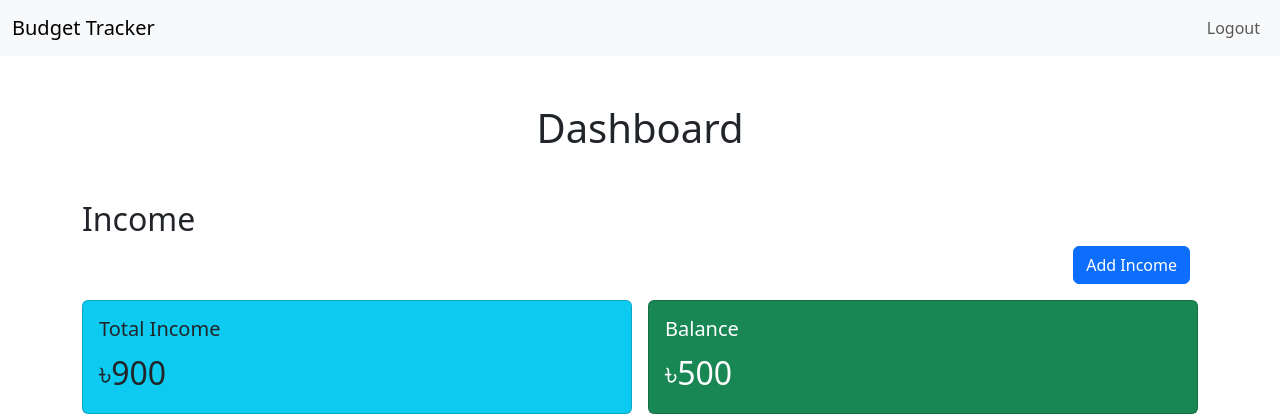
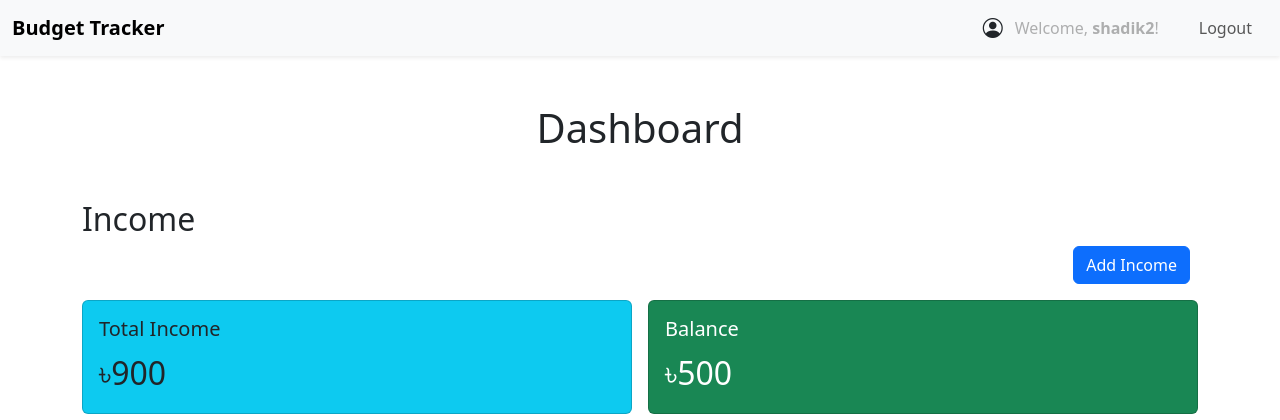
Before and after one commit to shadikhasan/Budget-Tracker-webapp, a Django app: page / in a window 1280 px wide. Shown: the top 420 px of the page. Run offline with Django 4.2, Linux system fonts and the light colour scheme; a user stored in the database is signed in; data comes from the database, SQL or seed files in the repository; both versions use the stored data as it was after the commit.

Commit message:
Improve HTML structure and enhance UI elements
Refactors HTML templates by updating indentation and structure for better readability. Enhances UI with Bootstrap icons, button styling, and additional classes for improved user experience. Updates the navbar to include user-specific details and a more polished look.

```diff
--- a/tracker/templates/tracker/dashboard.html
+++ b/tracker/templates/tracker/dashboard.html
@@ -12,9 +12,9 @@
   </head>
   <body>
     <!-- Navbar -->
-    <nav class="navbar navbar-expand-lg navbar-light bg-light">
+<nav class="navbar navbar-expand-lg navbar-light bg-light shadow-sm">
   <div class="container-fluid">
-        <a class="navbar-brand" href="#">Budget Tracker</a>
+    <a class="navbar-brand fw-bold" href="#">Budget Tracker</a>
     <button
       class="navbar-toggler"
       type="button"
@@ -26,21 +26,31 @@
     >
       <span class="navbar-toggler-icon"></span>
     </button>
-        <div class="collapse navbar-collapse" id="navbarNav">
-          <ul class="navbar-nav ms-auto">
+    <div class="collapse navbar-collapse justify-content-end" id="navbarNav">
+      <ul class="navbar-nav align-items-center">
         {% if user.is_authenticated %}
+        <li class="nav-item me-3 d-flex align-items-center">
+          <i class="bi bi-person-circle fs-5 me-1"></i>
+          <span class="nav-link disabled" tabindex="-1" aria-disabled="true">
+            Welcome, <strong>{{ user.username }}</strong>!
+          </span>
+        </li>
         <li class="nav-item">
-              <a class="nav-link" href="{% url 'logout' %}">Logout</a>
+          <a class="nav-link btn btn-outline-danger px-3" href="{% url 'logout' %}">Logout</a>
         </li>
         {% else %}
         <li class="nav-item">
-              <a class="nav-link" href="{% url 'login' %}">Login</a>
+          <a class="nav-link btn btn-primary px-3 text-white" href="{% url 'login' %}">Login</a>
         </li>
         {% endif %}
       </ul>
     </div>
   </div>
 </nav>
+
+<!-- Include Bootstrap Icons CDN in <head> or before </body> -->
+<link href="https://cdn.jsdelivr.net/npm/bootstrap-icons@1.10.5/font/bootstrap-icons.css" rel="stylesheet" />
+
 
     <div class="container mt-5">
       <h1 class="text-center mb-4">Dashboard</h1>
```
Also changed, not shown: tracker/templates/tracker/add_budget.html (+10 -6 lines), tracker/templates/tracker/add_income.html (+10 -5 lines), README.md (added), db.sqlite3, 1 other file. Lines whose indentation alone changed are shown as unchanged.
